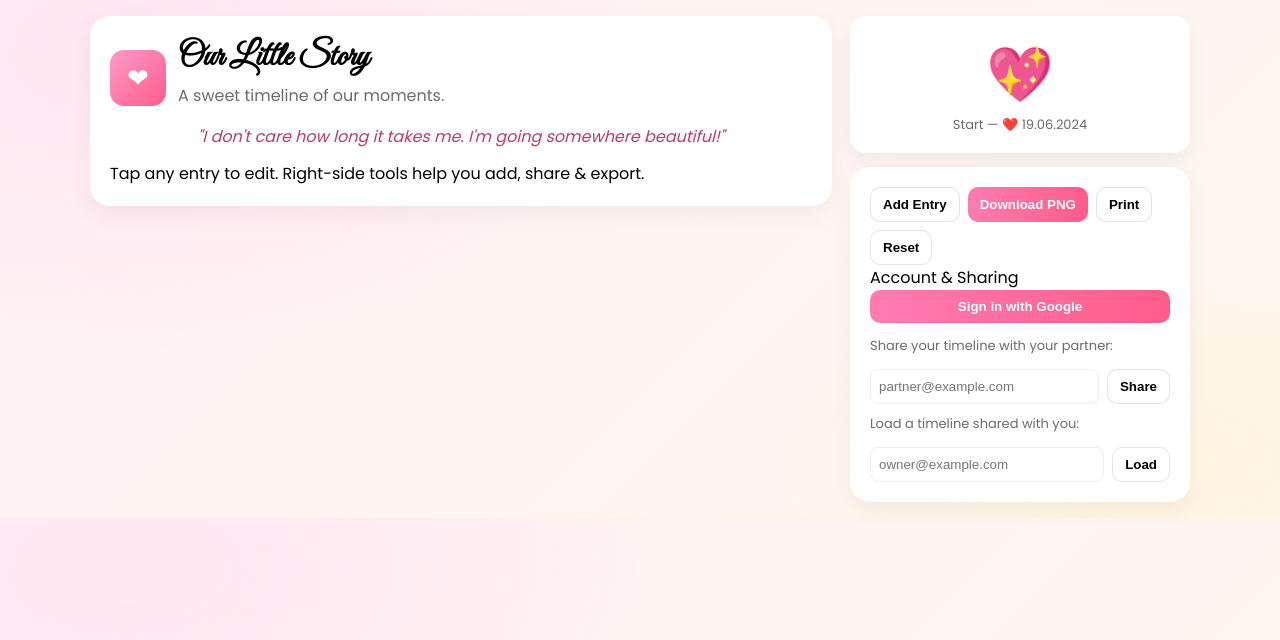
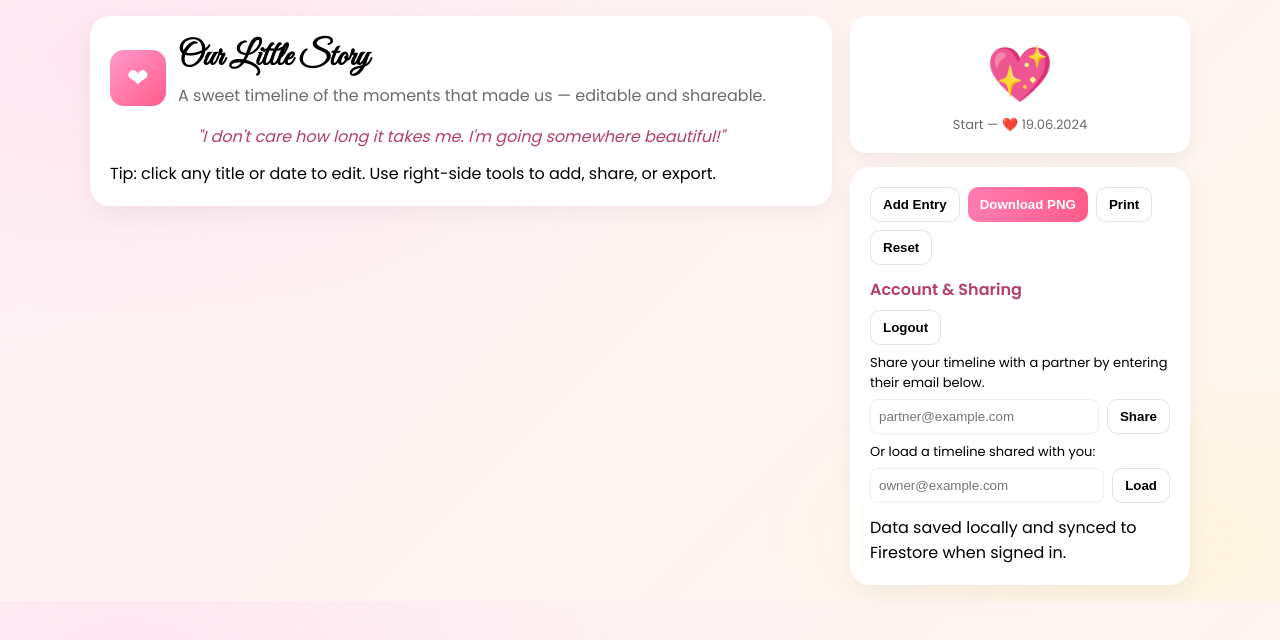
Before and after one commit to samantasumit441/Love-Timeline, a plain HTML site: page index.html in a window 1280 px wide. Drawn offline with Linux system fonts and the light colour scheme.

Commit message:
Update index.html

```diff
--- a/index.html
+++ b/index.html
@@ -2,39 +2,37 @@
 <html lang="en">
 <head>
   <meta charset="utf-8" />
-  <meta name="viewport" content="width=device-width, initial-scale=1" />
+  <meta name="viewport" content="width=device-width,initial-scale=1" />
+  <title>Romantic Timeline — Our Little Story</title>
 
-  <title>Romantic Timeline — Cute Card</title>
-
-  <!-- Google Fonts -->
   <link href="https://fonts.googleapis.com/css2?family=Great+Vibes&family=Poppins:wght@300;400;600&display=swap" rel="stylesheet">
-
-  <!-- Styles -->
   <link rel="stylesheet" href="style.css">
 
-  <!-- Firebase SDK -->
+  <!-- Firebase SDK (compat) -->
   <script src="https://www.gstatic.com/firebasejs/9.22.1/firebase-app-compat.js"></script>
   <script src="https://www.gstatic.com/firebasejs/9.22.1/firebase-auth-compat.js"></script>
   <script src="https://www.gstatic.com/firebasejs/9.22.1/firebase-firestore-compat.js"></script>
 </head>
-
 <body>
-
-  <div class="wrap">
+  <div class="wrap" id="appWrap">
     <div class="card">
       <header>
         <div class="heart">❤</div>
         <div>
-          <h1>Our Little Story</h1>
-          <p class="lead">A sweet timeline of our moments.</p>
+          <h1 id="title">Our Little Story</h1>
+          <p class="lead">A sweet timeline of the moments that made us — editable and shareable.</p>
         </div>
       </header>
 
       <p class="lead quote">"I don't care how long it takes me. I'm going somewhere beautiful!"</p>
 
+      <div id="topStatus"></div>
+
       <div class="timeline" id="timeline"></div>
 
-      <footer><div class="hint">Tap any entry to edit. Right-side tools help you add, share & export.</div></footer>
+      <footer>
+        <div class="hint">Tip: click any title or date to edit. Use right-side tools to add, share, or export.</div>
+      </footer>
     </div>
 
     <div class="side">
@@ -44,54 +42,54 @@
       </div>
 
       <div class="card side-card">
-        <div class="btn-row">
+        <div class="btn-row" style="margin-bottom:12px">
           <button id="addEntryBtn">Add Entry</button>
           <button class="primary" id="downloadBtn">Download PNG</button>
           <button id="printBtn">Print</button>
           <button id="resetBtn">Reset</button>
         </div>
 
-        <div class="sharing">
-          <div class="section-title">Account & Sharing</div>
+        <div style="margin-top:6px">
+          <div style="font-weight:600;color:#b43f6b;margin-bottom:6px">Account & Sharing</div>
+          <div id="authStatus" style="margin-bottom:8px"></div>
 
-          <div class="auth-row">
-            <button id="signInBtn" class="primary" style="flex:1">Sign in with Google</button>
-            <button id="signOutBtn" style="display:none">Logout</button>
+          <div class="auth-row" style="margin-bottom:8px">
+            <button id="signOutBtn">Logout</button>
           </div>
 
-          <p class="small">Share your timeline with your partner:</p>
-
+          <div style="font-size:13px;margin-bottom:6px">Share your timeline with a partner by entering their email below.</div>
           <div class="share-row">
             <input id="shareEmail" class="small-input" placeholder="partner@example.com">
             <button id="shareBtn">Share</button>
           </div>
 
-          <p class="small" style="margin-top:10px">Load a timeline shared with you:</p>
-
-          <div class="share-row">
+          <div style="margin-top:8px;font-size:13px">Or load a timeline shared with you:</div>
+          <div class="share-row" style="margin-top:6px">
             <input id="loadEmail" class="small-input" placeholder="owner@example.com">
             <button id="loadSharedBtn">Load</button>
           </div>
         </div>
+
+        <div class="hint" style="margin-top:12px">Data saved locally and synced to Firestore when signed in.</div>
       </div>
     </div>
   </div>
 
-  <!-- Modal -->
-  <div class="modal" id="entryModal">
+  <!-- modal -->
+  <div class="modal" id="entryModal" aria-hidden="true">
     <div class="modal-box">
-      <h3>Add New Memory</h3>
+      <h3 style="color:#FF5C8A;margin:6px 0">Add New Memory</h3>
       <input id="modalEmoji" placeholder="Emoji (e.g. ❤️)">
       <input id="modalTitle" placeholder="Title (e.g. First kiss)">
       <input id="modalDate" type="date">
+      <div style="height:10px"></div>
       <button class="modal-btn" id="saveModalBtn">Add Entry</button>
+      <div style="height:8px"></div>
       <button id="closeModalBtn" class="close-btn">Cancel</button>
     </div>
   </div>
 
-  <!-- App Scripts -->
   <script src="firebase.js"></script>
   <script src="app.js"></script>
-
 </body>
 </html>
```
